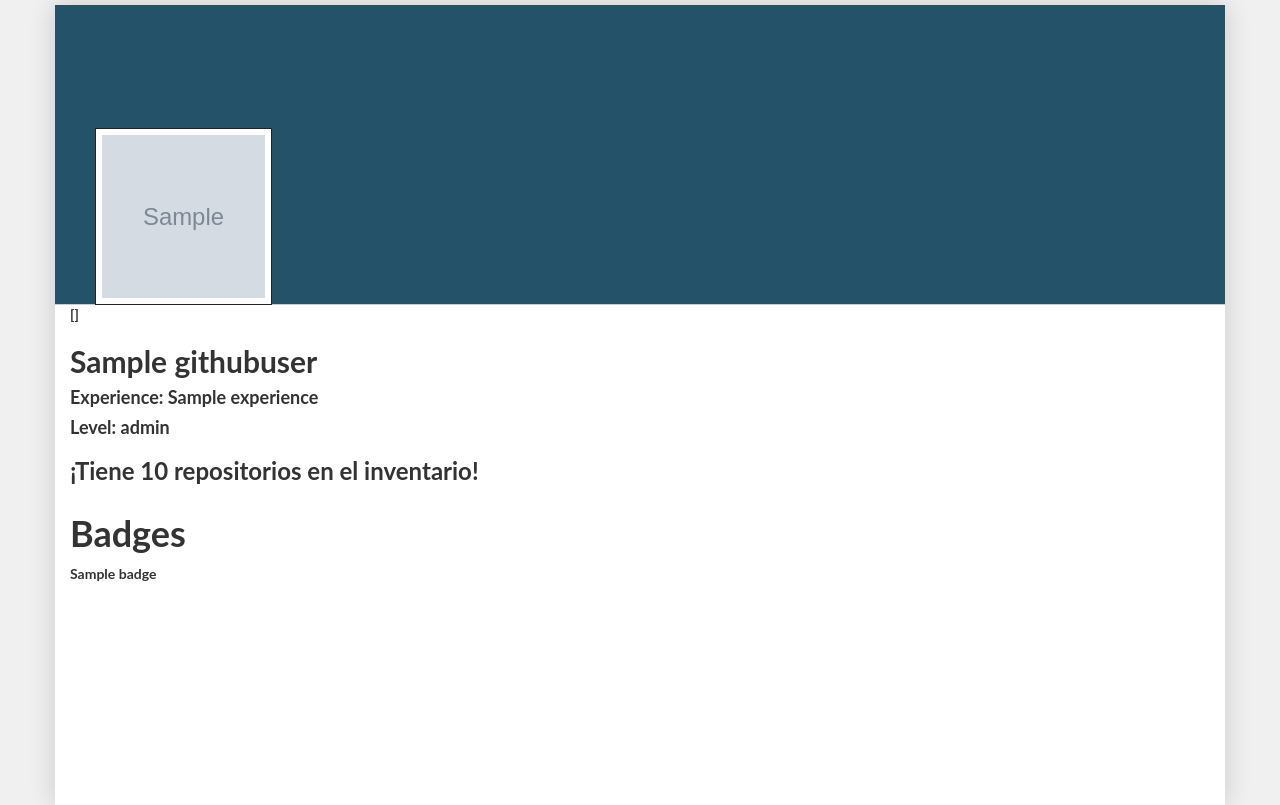
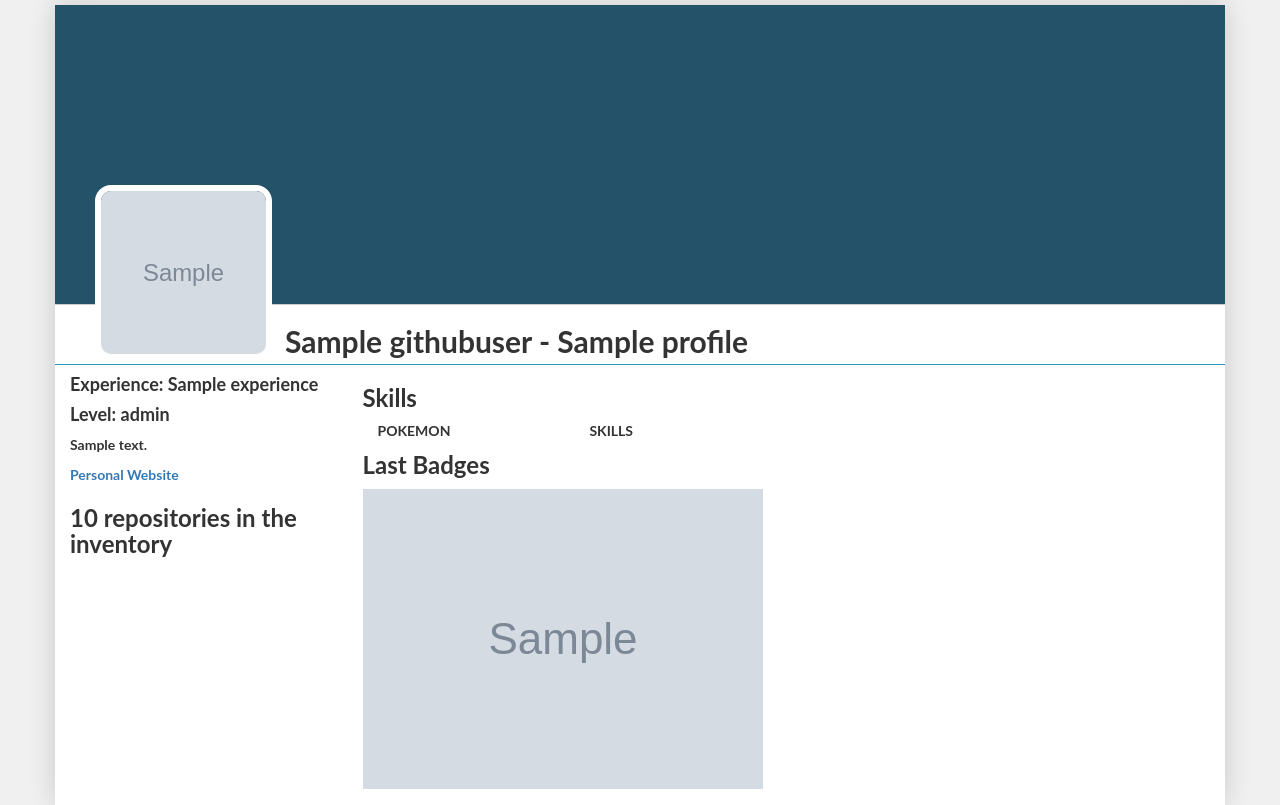
Before and after one commit to Rulox/gitgaming, a Django app: template templates/developers/developer_detail.html in a window 1280 px wide. Shown: the part 51-856 px from the top of the page. Run offline with Django 3.2, Linux system fonts and the light colour scheme; the template is opened without the code that fills it: most values are stand-ins (such as "Sample title", 1, 10 or a date in 2020); grey boxes marked "Sample" are stand-in pictures; some libraries are stand-ins or nearby versions.

Commit message:
Titles working. Working on frontend

```diff
--- a/GitGaming/static/css/profile.css
+++ b/GitGaming/static/css/profile.css
@@ -1,5 +1,12 @@
 body {
     background: #f0f0f0;
+}
+
+.title {
+    padding-left: 230px;
+    height: 60px;
+    background: white;
+    border-bottom: 1px solid #269abc;
 }
 
 .profile-container {
@@ -22,16 +29,18 @@ body {
 
 .avatar {
     border: 6px solid white;
+    border-radius: 16px;
+}
+
+.avatar-wrapper {
+    z-index: 2;
+    position: absolute;
+    margin-top: 180px;
+    margin-left: 40px;
+    width: 177px;
 
 }
 
-.avatar-wrapper {
-    position: absolute;
-    margin-top: 123px;
-    margin-left: 40px;
-    width: 177px;
-    border: 1px solid #222222;
-}
 
 /* Another IDEA
 .profile-info {
--- a/developers/models.py
+++ b/developers/models.py
@@ -30,7 +30,6 @@ class Developer(models.Model):
     repos = models.IntegerField(null=True, blank=True)
     max_streak = models.IntegerField(null=True, blank=True)
     experience = models.DecimalField(null=True, blank=True, default=0.0, decimal_places=2, max_digits=4)
-    title = models.CharField(null=True, blank=True, max_length=255)
     register_date = models.DateTimeField(auto_now=True)  # FIXME Deprecated. Migration to delete attr
     last_update = models.DateTimeField(auto_now=True)
     avatar = models.URLField(null=True, blank=True)
@@ -147,11 +146,13 @@ class Profile(models.Model):
     header_cropping = ImageRatioField('header', '1170x300')
     bio = models.TextField(blank=True, null=True)
     website = models.URLField(blank=True, null=True)
+    title = models.CharField(null=True, blank=True, max_length=255)
     followers = models.IntegerField(blank=True, null=True, default=0)  # n of followers
     following = models.IntegerField(blank=True, null=True, default=0)  # n of following users
     solver = models.IntegerField(blank=True, null=True, default=0)     # n of open issues in all repos
     stars = models.IntegerField(blank=True, null=True, default=0)      # n of stars in all repos
     forks = models.IntegerField(blank=True, null=True, default=0)      # n of forks in all repos
+
 
     def __unicode__(self):
         return 'Profile of: {}'.format(self.dev_user)
--- a/templates/developers/developer_detail.html
+++ b/templates/developers/developer_detail.html
@@ -26,19 +26,29 @@
             </div>
         </div>
             <div class="col-md-12">
-                {{ object.profile.header_cropping }}
-                <h2>{{ object.githubuser }}</h2>
+                <div class="title row">
+                    <h2>{{ object.githubuser }} - {{ object.profile.title }}</h2>
+                </div>
+            </div>
+            <div class="col-md-3">
                 <h4> {% trans 'Experience' %}: {{ object.experience }}</h4>
                 <h4> {% trans 'Level' %}: {{ object.level }}</h4>
 
-            <h3>¡Tiene {{ object.repos }} repositorios en el inventario!</h3>
-
+                <p>{{ object.profile.bio }}</p>
+                <p><a href="{{ object.profile.website }}">{% trans 'Personal Website' %}</a></p>
+                <h3> {{ object.repos }} {% trans 'repositories in the inventory' %} </h3>
             </div>
 
-             <div class="col-md-12">
-                <h1>{% trans 'Badges' %}</h1>
-                {% for badge in badges %}
-                    {{ badge }} <br>
+
+             <div class="col-md-9">
+                <h3>{% trans 'Skills' %}</h3>
+                <div class="col-sm-3">POKEMON</div>
+                <div class="col-sm-9">SKILLS</div>
+             <hr>
+                <h3>{% trans 'Last Badges' %}</h3>
+                {% for achievement in badges %}
+                    {% thumbnail achievement.badge.image 100x100 crop detail upscale as badge %}
+                    <img style="float:left" class="img-responsive" src="{{ badge.url }}">
                 {% endfor %}
             </div>
         </div>
```
Also changed, not shown: developers/forms.py (+14 -3 lines).
